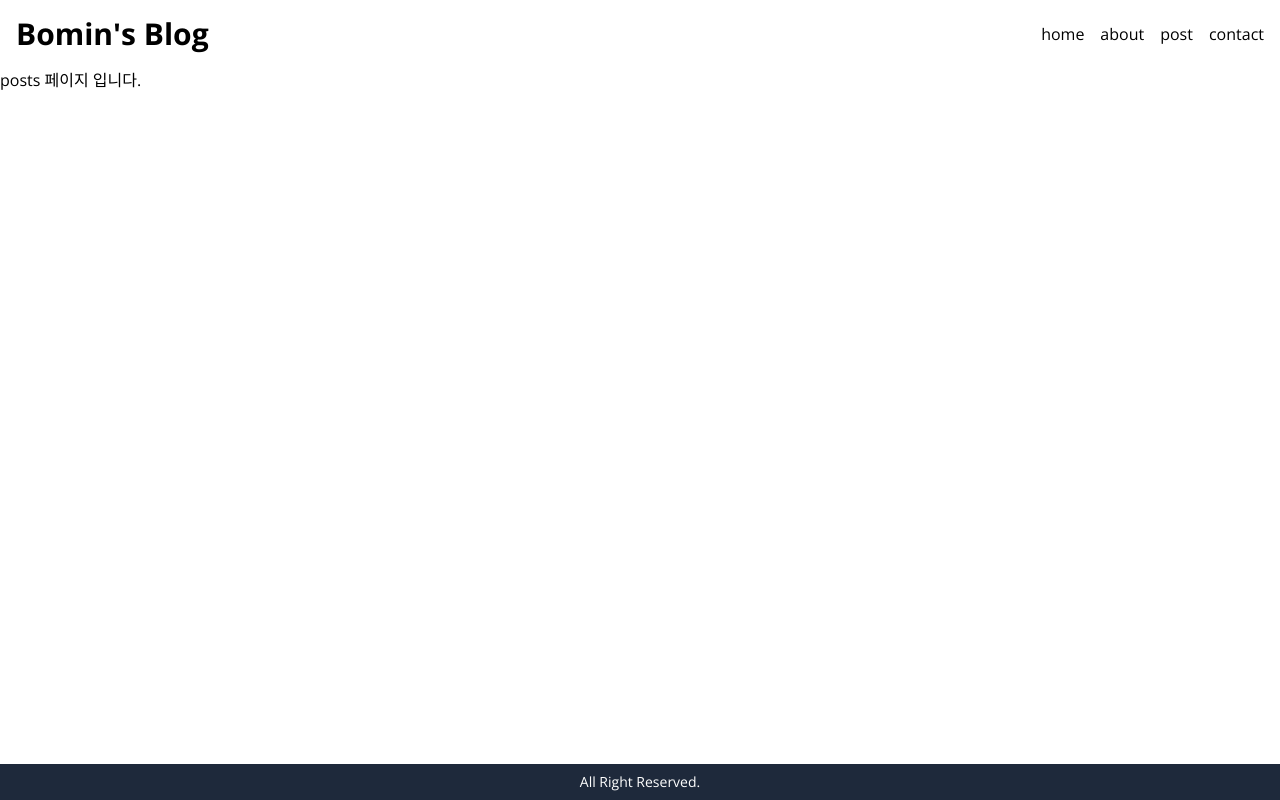
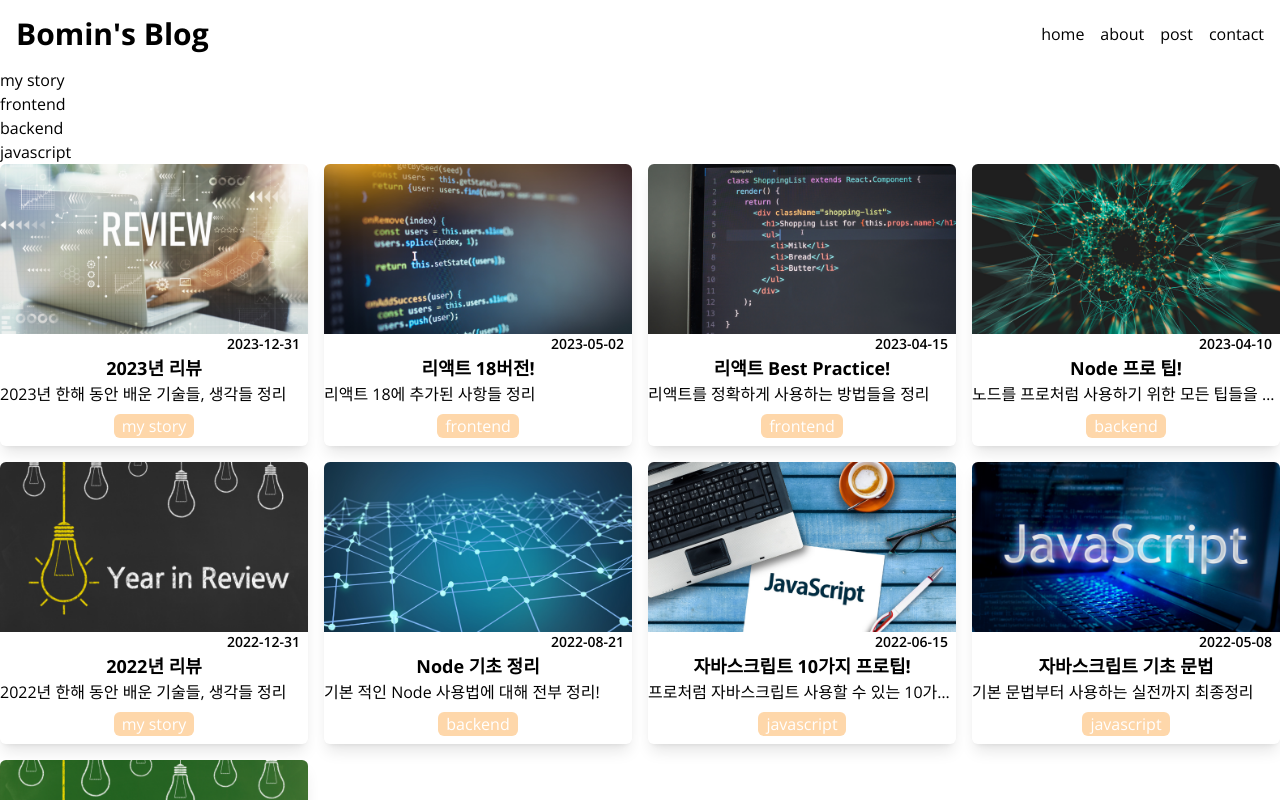
Before and after one commit to bm4656/Next-Blog, a Next.js app: page /posts in a window 1280 px wide. Built offline with nearby package versions, Linux system fonts and the light colour scheme.

Commit message:
feat: posts 카테고리별 필터링

```diff
--- a/src/app/posts/page.tsx
+++ b/src/app/posts/page.tsx
@@ -1,3 +1,12 @@
-export default function PostsPage() {
-  return <p>posts 페이지 입니다.</p>;
+import FilterablePosts from '@/components/FilterablePosts';
+import { getAllPosts } from '@/service/posts';
+
+export default async function PostsPage() {
+  const posts = await getAllPosts();
+  const categories = [...new Set(posts.map((post) => post.category))];
+  return (
+    <section>
+      <FilterablePosts categories={categories} posts={posts} />
+    </section>
+  );
 }
--- /dev/null
+++ b/src/components/FilterablePosts.tsx
@@ -0,0 +1,28 @@
+'use client';
+import { Post } from '@/service/posts';
+import { useState } from 'react';
+import PostGrid from './PostGrid';
+
+type Props = { categories: string[]; posts: Post[] };
+export default function FilterablePosts({ categories, posts }: Props) {
+  const [selected, setSelected] = useState('');
+  //1. 카테고리 누르면 selected 변수에 맞게 posts 필터링 되도록
+  //2. 필터링된 posts 들 PostGrid에 전달해서 화면에 나타내기
+  const filtered =
+    selected !== ''
+      ? posts.filter((post) => post.category === selected)
+      : posts;
+  console.log(filtered);
+  return (
+    <section>
+      <ul>
+        {categories.map((category, index) => (
+          <li key={index} onClick={() => setSelected(category)}>
+            {category}
+          </li>
+        ))}
+      </ul>
+      <PostGrid posts={filtered}></PostGrid>
+    </section>
+  );
+}
```
